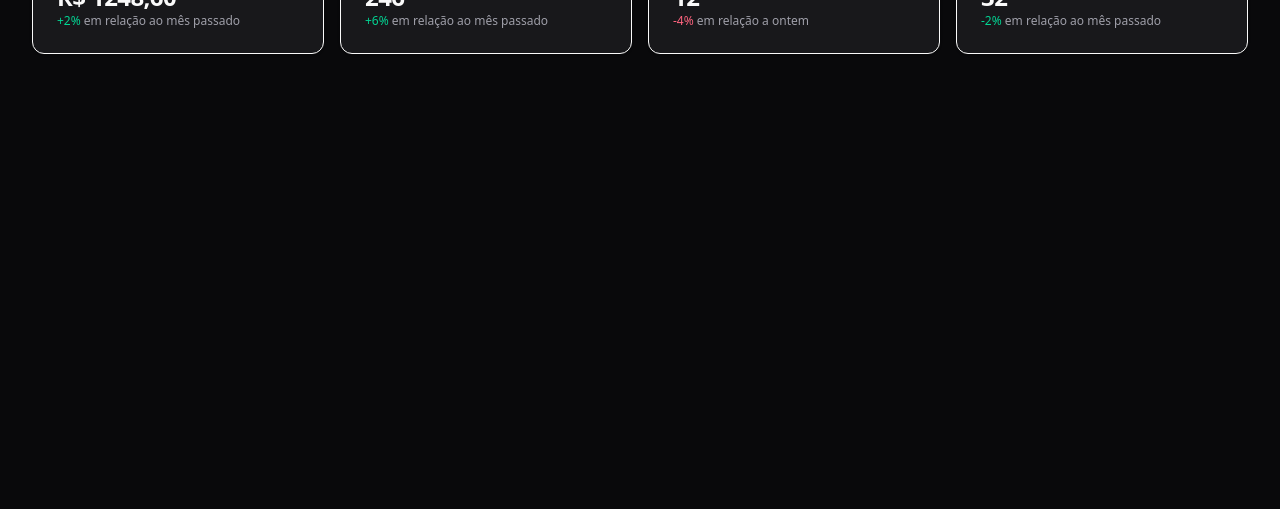
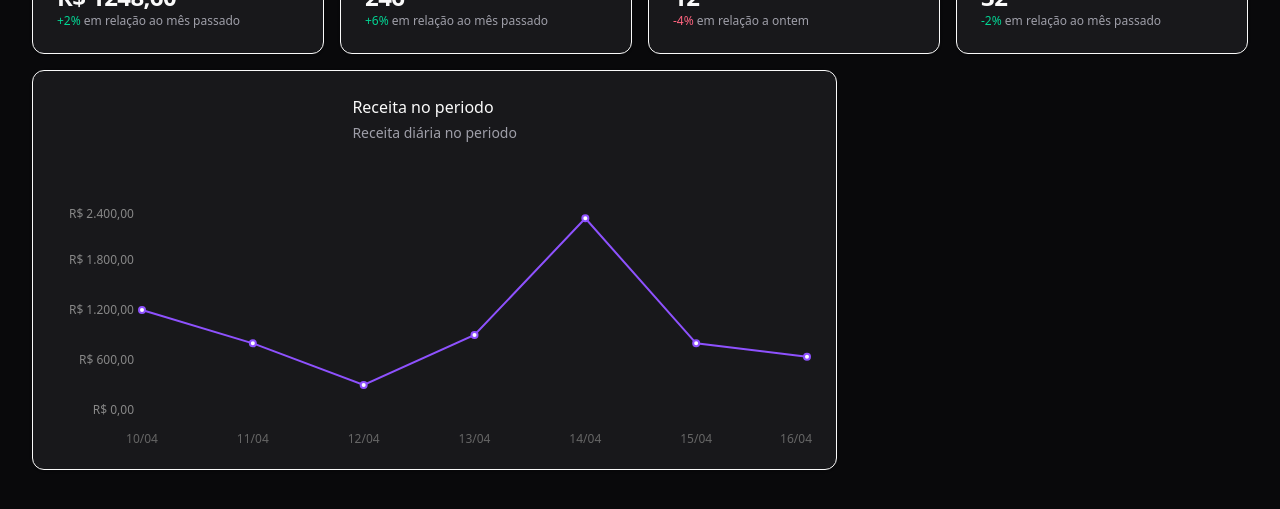
Before and after one commit to KioryFNC/PizzaShop, a React (Vite) app: page / in a window 1280 px wide. Shown: the part 251-760 px from the top of the page. Built offline with nearby package versions, Linux system fonts and the light colour scheme.

Commit message:
feat: revenue chart

```diff
--- a/package.json
+++ b/package.json
@@ -28,6 +28,7 @@
     "react-helmet-async": "^2.0.5",
     "react-hook-form": "^7.55.0",
     "react-router-dom": "^7.5.0",
+    "recharts": "^2.15.2",
     "sonner": "^2.0.3",
     "sort-by": "^1.2.0",
     "tailwind-merge": "^3.2.0",
--- a/src/pages/app/dashboard/dashboard.tsx
+++ b/src/pages/app/dashboard/dashboard.tsx
@@ -3,6 +3,7 @@
 import { MonthOrdersAmountCard } from './month-order-month-amount-card'
 import { DayOrdersAmountCard } from './day-order-amount-card'
 import { MonthCanceledOrdersAmountCard } from './month-canceled-orders-amount-card'
+import { RevenueChart } from './revenue-chart'
 
 export function Dashboard() {
   return (
@@ -17,6 +18,10 @@
           <DayOrdersAmountCard />
           <MonthCanceledOrdersAmountCard />
         </div>
+
+        <div className="grid grid-cols-9 gap-4">
+          <RevenueChart />
+        </div>
       </div>
     </>
   )
--- a/src/pages/app/dashboard/day-order-amount-card.tsx
+++ b/src/pages/app/dashboard/day-order-amount-card.tsx
@@ -1,5 +1,6 @@
+import { Utensils } from 'lucide-react'
+
 import { Card, CardContent, CardHeader, CardTitle } from '@/components/ui/card'
-import { Utensils } from 'lucide-react'
 
 export function DayOrdersAmountCard() {
   return (
--- /dev/null
+++ b/src/pages/app/dashboard/revenue-chart.tsx
@@ -0,0 +1,69 @@
+import {
+  Card,
+  CardContent,
+  CardDescription,
+  CardHeader,
+  CardTitle,
+} from '@/components/ui/card'
+
+import {
+  ResponsiveContainer,
+  LineChart,
+  XAxis,
+  YAxis,
+  CartesianGrid,
+  Line,
+  Tooltip,
+} from 'recharts'
+
+import colors from 'tailwindcss/colors'
+
+const data = [
+  { date: '10/04', revenue: 1200 },
+  { date: '11/04', revenue: 800 },
+  { date: '12/04', revenue: 300 },
+  { date: '13/04', revenue: 900 },
+  { date: '14/04', revenue: 2300 },
+  { date: '15/04', revenue: 800 },
+  { date: '16/04', revenue: 640 },
+]
+
+export function RevenueChart() {
+  return (
+    <Card className="col-span-6">
+      <CardHeader className="flex-row items-center justify-center pb-8">
+        <div className="space-y-1">
+          <CardTitle className="text-base font-medium">
+            Receita no periodo
+          </CardTitle>
+          <CardDescription>Receita diária no periodo</CardDescription>
+        </div>
+      </CardHeader>
+      <CardContent>
+        <ResponsiveContainer width="100%" height={240}>
+          <LineChart data={data} style={{ fontSize: 12 }}>
+            <XAxis dataKey="date" tickLine={false} axisLine={false} dy={16} />
+            <YAxis
+              stroke="#888"
+              axisLine={false}
+              tickLine={false}
+              width={80}
+              tickFormatter={(value: number) =>
+                value.toLocaleString('pt-BR', {
+                  style: 'currency',
+                  currency: 'BRL',
+                })
+              }
+            />
+            <Line
+              stroke={colors.violet[500]}
+              type="linear"
+              strokeWidth={2}
+              dataKey="revenue"
+            />
+          </LineChart>
+        </ResponsiveContainer>
+      </CardContent>
+    </Card>
+  )
+}
```
Also changed, not shown: 1 other file (tests, documents, lock files or other folders).
